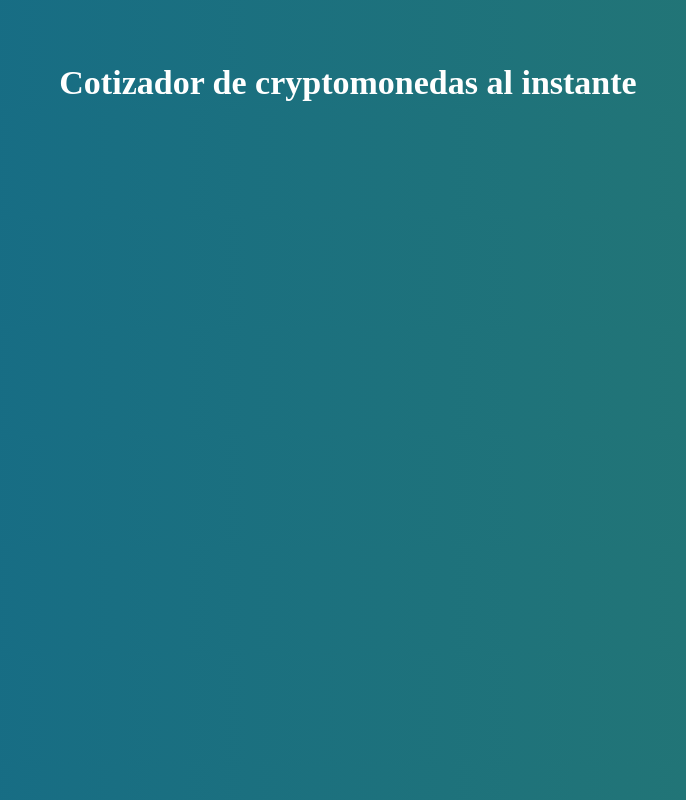
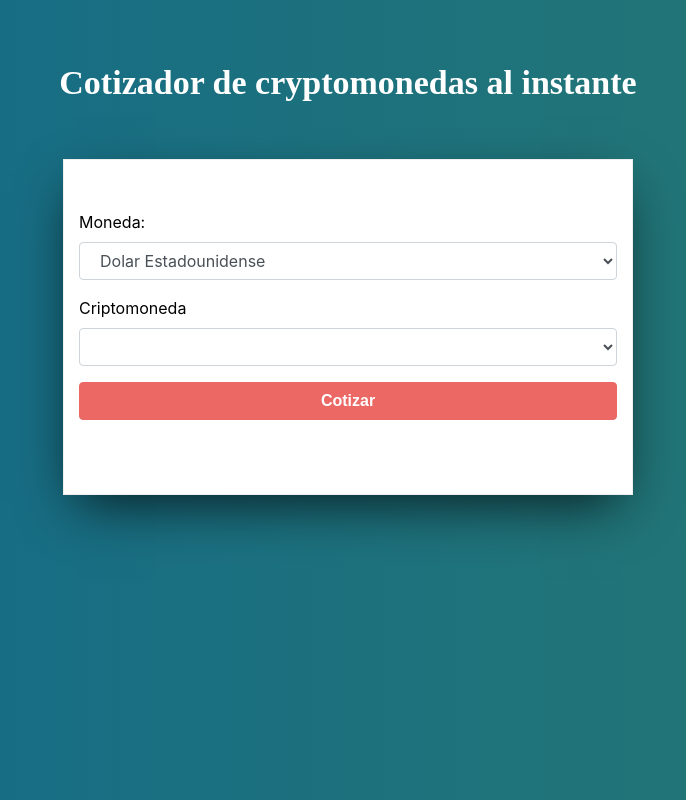
Before and after one commit to esdraspavon/cryptoreact, a React (Create React App) app: page / in a window 1280 px wide. Shown: the whole page, without its empty margins (292-978 px from the left). Built offline with nearby package versions, Linux system fonts and the light colour scheme; a web font is replaced by a local one.

Commit message:
Form component created

```diff
--- a/src/App.js
+++ b/src/App.js
@@ -1,11 +1,17 @@
 import React, { Component } from "react";
 import Header from "./components/Header";
+import Form from "./components/Form";
 
 class App extends Component {
   render() {
     return (
       <div className="container">
         <Header title="Cotizador de cryptomonedas al instante" />
+        <div className="row justify-content-center">
+          <div className="col-md-6 bg-light pb-4 contenido-principal">
+            <Form />
+          </div>
+        </div>
       </div>
     );
   }
--- /dev/null
+++ b/src/components/Form.js
@@ -0,0 +1,31 @@
+import React, { Component } from "react";
+
+class Form extends Component {
+  render() {
+    return (
+      <form>
+        <div className="form-group">
+          <label>Moneda:</label>
+          <select className="form-control">
+            <option value="" disabled defaultValue>
+              Elige tu moneda
+            </option>
+            <option value="USD">Dolar Estadounidense</option>
+            <option value="MXN">Pesos Mexicanos</option>
+            <option value="GBP">Libras Esterlinas</option>
+            <option value="EUR">Euros</option>
+          </select>
+        </div>
+        <div className="form-group">
+          <label>Criptomoneda</label>
+          <select className="form-control" />
+        </div>
+        <div className="form-group">
+          <input type="submit" className="btn btn-primary" value="Cotizar" />
+        </div>
+      </form>
+    );
+  }
+}
+
+export default Form;
```
